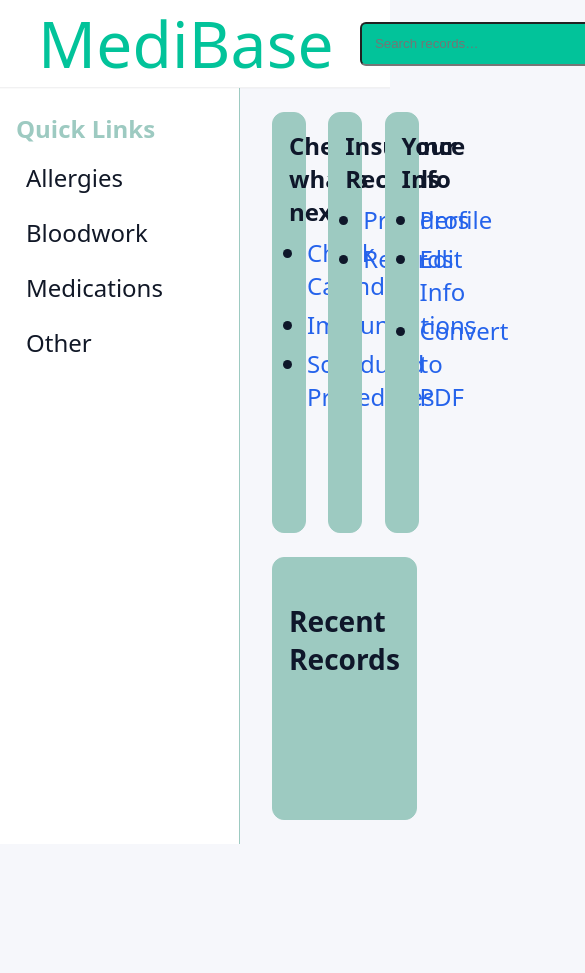
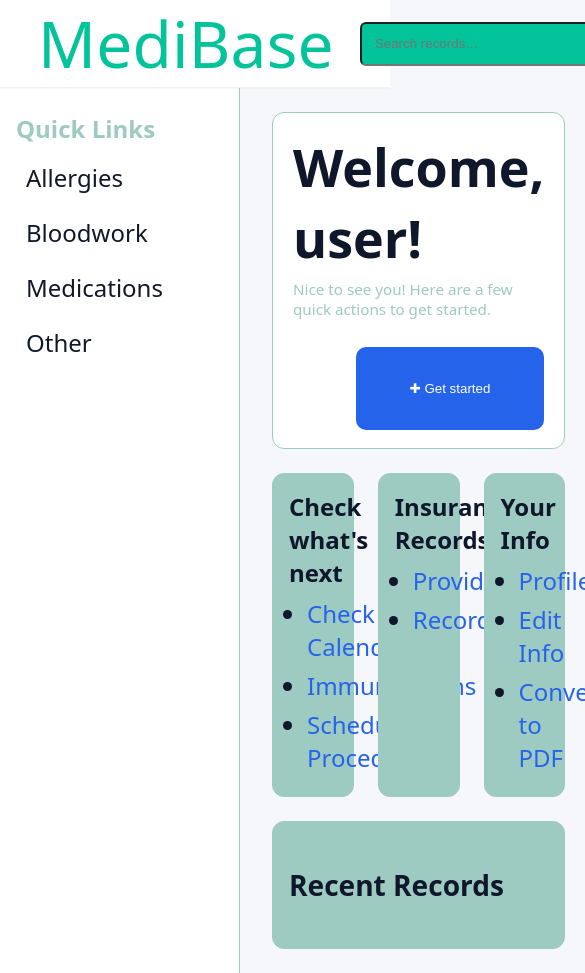
Before and after one commit to ForteV/cs321-team9, a React (Vite) app in the folder Components/ui/: page / in a window 390 px wide. Shown: the top 973 px of the page, 585 px wide, since content can reach past the window. Before the commit the page ends 844 px from the top, so only its background shows below. Built offline with nearby package versions, Linux system fonts and the light colour scheme.

Commit message:
Website Changes

```diff
--- a/Components/ui/src/components/AppShell/AppShell.jsx
+++ b/Components/ui/src/components/AppShell/AppShell.jsx
@@ -5,6 +5,7 @@ import Table from "../Table/Table.jsx";
 export default function AppShell(){
   return (
     <div className={s.app}>
+
         {/* This is for the sidebar */}
       <aside className={s.sidebar}>
         {/*Sidebar Tittle*/}
@@ -26,12 +27,25 @@ export default function AppShell(){
           <input className={s.search} placeholder="Search records…" />
          {/*<button className="button primary">+ Add record</button>*/}
         </header>
+        <section className={s.welcomeSection}>
+          <div className={s.welcomeText}>
+            <h2>Welcome, user!</h2>
+            <p className={s.welcomeSub}>Nice to see you! Here are a few quick actions to get started.</p>
+          </div>
+
+          <div className={s.welcomeActions}>
+            <button className="button primary">✚ Get started</button>
+          </div>
+        </section>
 
         <section className={s.cards}>
           <Card title="Check what's next" items={["Check Calendar","Immunizations","Scheduled Procedures"]}/>
           <Card title="Insurance Records" items={["Providers","Records"]}/>
           <Card title="Your Info" items={["Profile","Edit Info","Convert to PDF"]}/>
         </section>
+
+
+
 
         <section className={s.block}>
           <h3>Recent Records</h3>
--- a/Components/ui/src/components/AppShell/AppShell.module.css
+++ b/Components/ui/src/components/AppShell/AppShell.module.css
@@ -1,16 +1,11 @@
-/* =========================
-   Variables
-   ========================= */
+/* Variables*/
 :root {
   /* header height used by the fixed header hack */
   --pagebar-h: 125px;
-  /* (keep your other design tokens in your project if any) */
 }
 
-/* =========================
-   App layout
-   (grid: [sidebar][main])
-   ========================= */
+/*App layout
+  (grid: [sidebar][main])*/
 .app {
   display: grid;
   grid-template-columns: 240px 1fr;
@@ -22,13 +17,10 @@
   grid-template-rows: auto 1fr;
 }
 
-/* =========================
-   Top / Page header (pagebar)
-   - fixed visual header that sits above the grid
-   ========================= */
+/* Top / Page header (pagebar)*/
 .pagebar {
   position: fixed;
-  inset: 0 0 auto 0;         /* top:0; left:0; right:0; bottom:auto */
+  inset: 0 0 auto 0;
   height: var(--pagebar-h);
   display: flex;
   align-items: center;
@@ -51,9 +43,7 @@
   .pagebar { height: var(--pagebar-h); padding: 12px; }
 }
 
-/* =========================
-   Branding / Logo
-   ========================= */
+/*Branding/Logo*/
 .brand {
   margin: 0;
   font-size: 18px;
@@ -75,12 +65,10 @@
   text-rendering: optimizeLegibility;
 }
 
-/* force color if ancestor styles try to override */
+/*Force color*/
 .pagebar .logo { color: #02C39A; }
 
-/* =========================
-   Sidebar
-   ========================= */
+/*Sidebar*/
 .sidebar {
   background: #fff;
   border-right: 1px solid var(--border);
@@ -93,9 +81,7 @@
   margin-bottom: 8px;
 }
 
-/* =========================
-   Sidebar navigation (quicklinks)
-   ========================= */
+/*Sidebar navigation (quicklinks)*/
 .nav {
   display: grid;
   gap: 6px;
@@ -113,9 +99,7 @@
   background: #f3f4f6;
 }
 
-/* =========================
-   Main content area
-   ========================= */
+/* Main content area*/
 .main {
   padding: 24px 32px;
   display: grid;
@@ -129,6 +113,50 @@
   gap: 24px;
 }
 
+/*Welcome section*/
+.welcomeSection {
+  background: var(--card, #fff);
+  border: 1px solid var(--border);
+  border-radius: 12px;
+  padding: 18px 20px;
+  display: flex;
+  align-items: center;
+  justify-content: space-between;
+  gap: 16px;
+}
+
+/* left column text */
+.welcomeText h2 {
+  margin: 0;
+  font-size: 3.25rem;
+  font-weight: 600;
+}
+.welcomeSub {
+  margin: 6px 0 0;
+  color: var(--muted);
+  font-size: 0.95rem;
+}
+
+/* right column actions */
+.welcomeActions .button {
+  /* no-op if you already use a global .button; kept so it lines up */
+  min-width: 140px;
+}
+
+/* responsive: stack on small screens */
+@media (max-width: 900px) {
+  .welcomeSection {
+    flex-direction: column;
+    align-items: flex-start;
+  }
+  .welcomeActions {
+    width: 100%;
+    margin-top: 12px;
+    display: flex;
+    justify-content: flex-end;
+  }
+}
+
 .block {
   background: var(--surface);
   border: 1px solid var(--border);
@@ -136,9 +164,7 @@
   padding: 16px;
 }
 
-/* =========================
-   Search area (in header)
-   ========================= */
+/* Search area (in header)*/
 .search {
   display: flex;
   width: 460px;
@@ -150,7 +176,3 @@
   border-radius: 6px;
   background: #02C39A;
 }
-
-/* =========================
-   Utilities / small helpers
-   ========================= */
--- a/Components/ui/src/styles/base.css
+++ b/Components/ui/src/styles/base.css
@@ -37,9 +37,9 @@ a:hover{
 /*Manual Styling for certain parts of website*/
 /*Button*/
 .button{
-    padding:10px 14px;
+    padding:30px 50px;
     border-radius:10px;
-    border:1px solid var(--border);
+    border:4px solid var(--border);
 
     background:var(--surface);
     cursor:pointer
```
